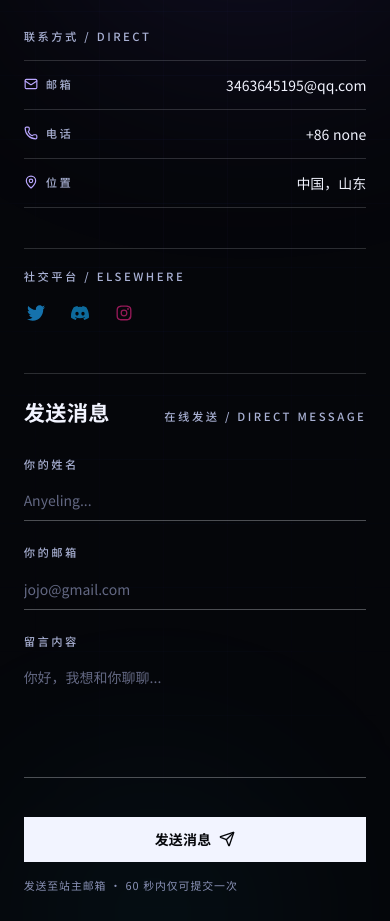
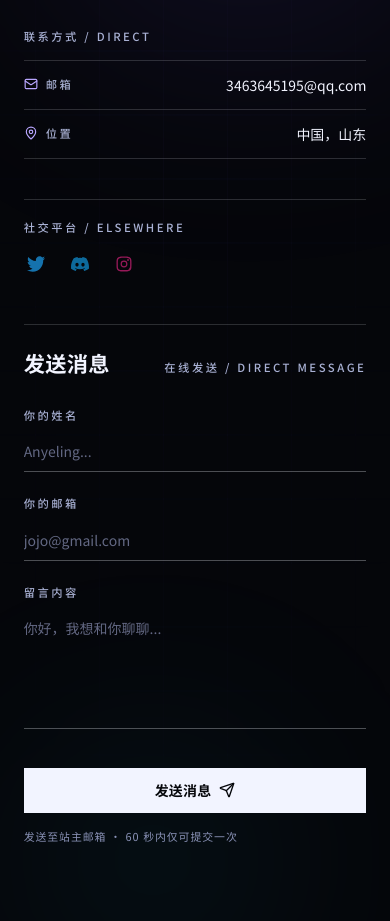
Before and after one commit to Anyeling0620/Profile, a React (Vite) app: page / in a window 390 px wide. Shown: the part 10620-11541 px from the top of the page. Built offline with nearby package versions, Linux system fonts and the light colour scheme.

Commit message:
fix(contact): 移除电话栏
原值 "+86 none" 是占位词，与其让它上屏不如不展示。
同步清理未使用的 Phone 图标导入与相关注释措辞。

```diff
--- a/src/components/ContactSection.jsx
+++ b/src/components/ContactSection.jsx
@@ -1,4 +1,4 @@
-import { Mail, MapPin, Phone, Send } from "lucide-react";
+import { Mail, MapPin, Send } from "lucide-react";
 import { useEffect, useState } from "react";
 import MagneticButton from "./fx/MagneticButton";
 
@@ -14,20 +14,15 @@ const initialFormData = {
 };
 
 /* 联系方式：原先三条「图标底座 + 标签 + 值」的同构条目，
-   改造为「标签 : 值」的 tabular 对齐表。邮箱/电话仍是可点击链接（保留 mailto:/tel:），
-   只是不再套圆角玻璃盒，改由细线分行——编辑式版面的结构色只有线，没有盒子。 */
+   改造为「标签 : 值」的 tabular 对齐表。邮箱仍是可点击链接（保留 mailto:），
+   只是不再套圆角玻璃盒，改由细线分行——编辑式版面的结构色只有线，没有盒子。
+   电话一栏已移除：原先值是占位符「+86 none」，与其让占位词上屏，不如不展示。 */
 const contactRows = [
   {
     icon: Mail,
     label: "邮箱",
     value: "3463645195@qq.com",
     href: "mailto:3463645195@qq.com",
-  },
-  {
-    icon: Phone,
-    label: "电话",
-    value: "+86 none",
-    href: "tel:+86",
   },
   {
     icon: MapPin,
@@ -190,7 +185,7 @@ export default function ContactSection() {
                   值在窄栏里右对齐，读起来像简历/杂志的资料栏。 */}
               {/* 结构说明：dl 的直接子元素必须是 dt/dd 或包住它们的 div，
                   所以每行用 div 承载两列；链接放在 dd 内部而不是包住整行，
-                  这样既保住 mailto:/tel: 的可点击性，也不破坏 dl 的语义。 */}
+                  这样既保住 mailto: 链接的可点击性，也不破坏 dl 的语义。 */}
               <dl className="mt-4 flex flex-col">
                 {contactRows.map((row) => {
                   const Icon = row.icon;
```
